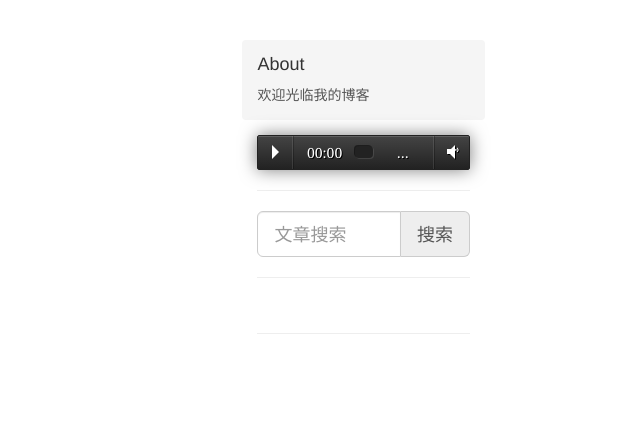
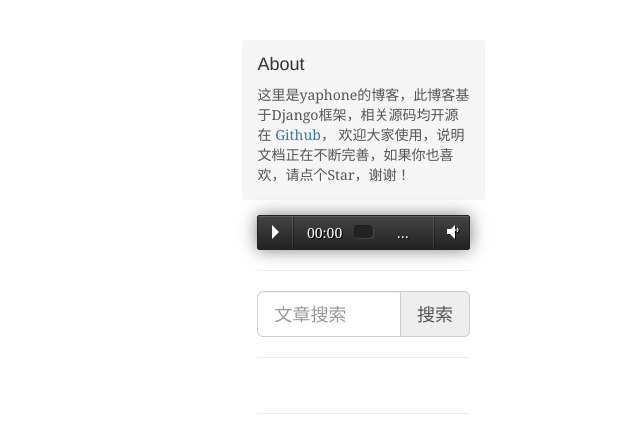
Before and after one commit to yaphone/django_blog, a Django app: template blog/templates/blog/index.html in a window 1280 px wide. Shown: the part 40-465 px from the top of the page, without its empty margins (640-1280 px from the left). Run offline with Django 3.2, Linux system fonts and the light colour scheme; the template is opened without the code that fills it, so the values that code supplies are empty; some libraries are stand-ins or nearby versions.

Commit message:
首页About内容修改

```diff
--- a/blog/blogParser.py
+++ b/blog/blogParser.py
@@ -30,7 +30,7 @@ def parser(file_path):
 
     # Content
     content_start = blog.find("------") + 7
-    content_end = blog.find("******")
+    content_end = blog.find("------")
     content = blog[content_start:content_end]
     blog_dict.setdefault("content", content)
 
--- a/blog/templates/blog/index.html
+++ b/blog/templates/blog/index.html
@@ -68,7 +68,11 @@
 <div class="col-sm-3 col-sm-offset-1 blog-sidebar">
     <div class="sidebar-module sidebar-module-inset">
         <h4>About</h4>
-        <p>欢迎光临我的博客</p>
+        <p>
+            这里是yaphone的博客，此博客基于Django框架，相关源码均开源在
+            <a href="https://github.com/yaphone/django_blog">Github</a>，
+            欢迎大家使用，说明文档正在不断完善，如果你也喜欢，请点个Star，谢谢！
+        </p>
     </div>
     <audio controls preload="auto" loop>
         <source src="http://oj3wjy4b8.bkt.clouddn.com/%E8%B5%B5%E9%9B%B7%20-%20%E6%88%90%E9%83%BD.mp3" type="audio/mpeg" />
```
